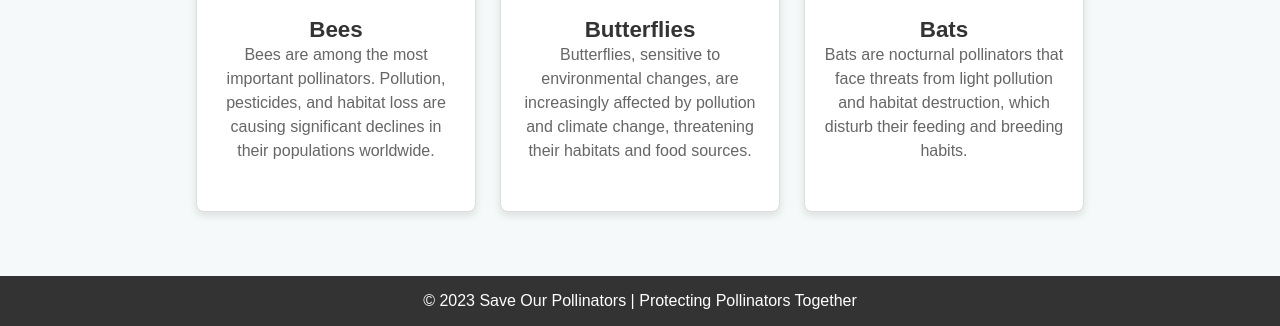
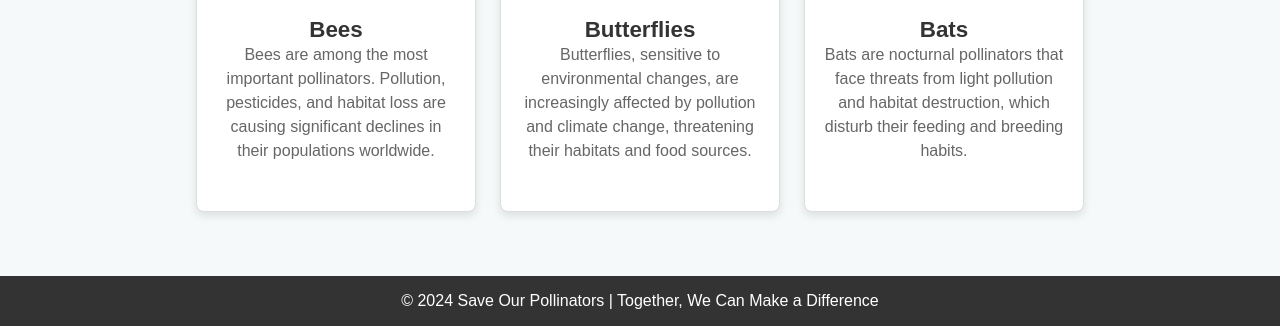
Before and after one commit to keshavgarg512/Pollution-pollunator, a plain HTML site: page pollinators.html in a window 1280 px wide. Shown: the part 501-827 px from the top of the page. Drawn offline with Linux system fonts and the light colour scheme.

Commit message:
Update pollinators.html

```diff
--- a/pollinators.html
+++ b/pollinators.html
@@ -58,7 +58,9 @@
 
     <!-- Footer Section -->
     <footer>
-        <p>&copy; 2023 Save Our Pollinators | Protecting Pollinators Together</p>
+        <div class="container">
+            <p>&copy; 2024 Save Our Pollinators | Together, We Can Make a Difference</p>
+        </div>
     </footer>
 
 </body>
```
